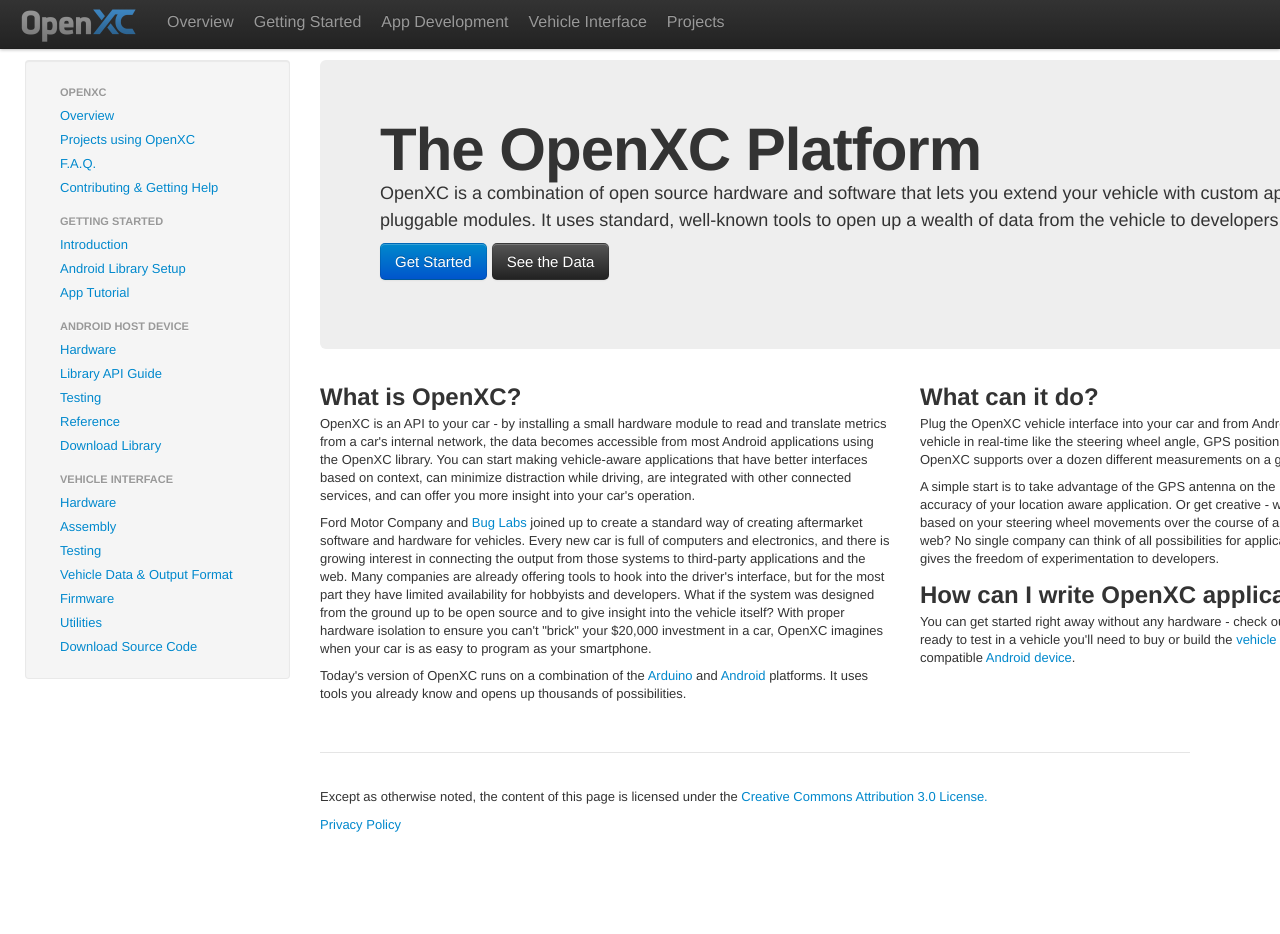
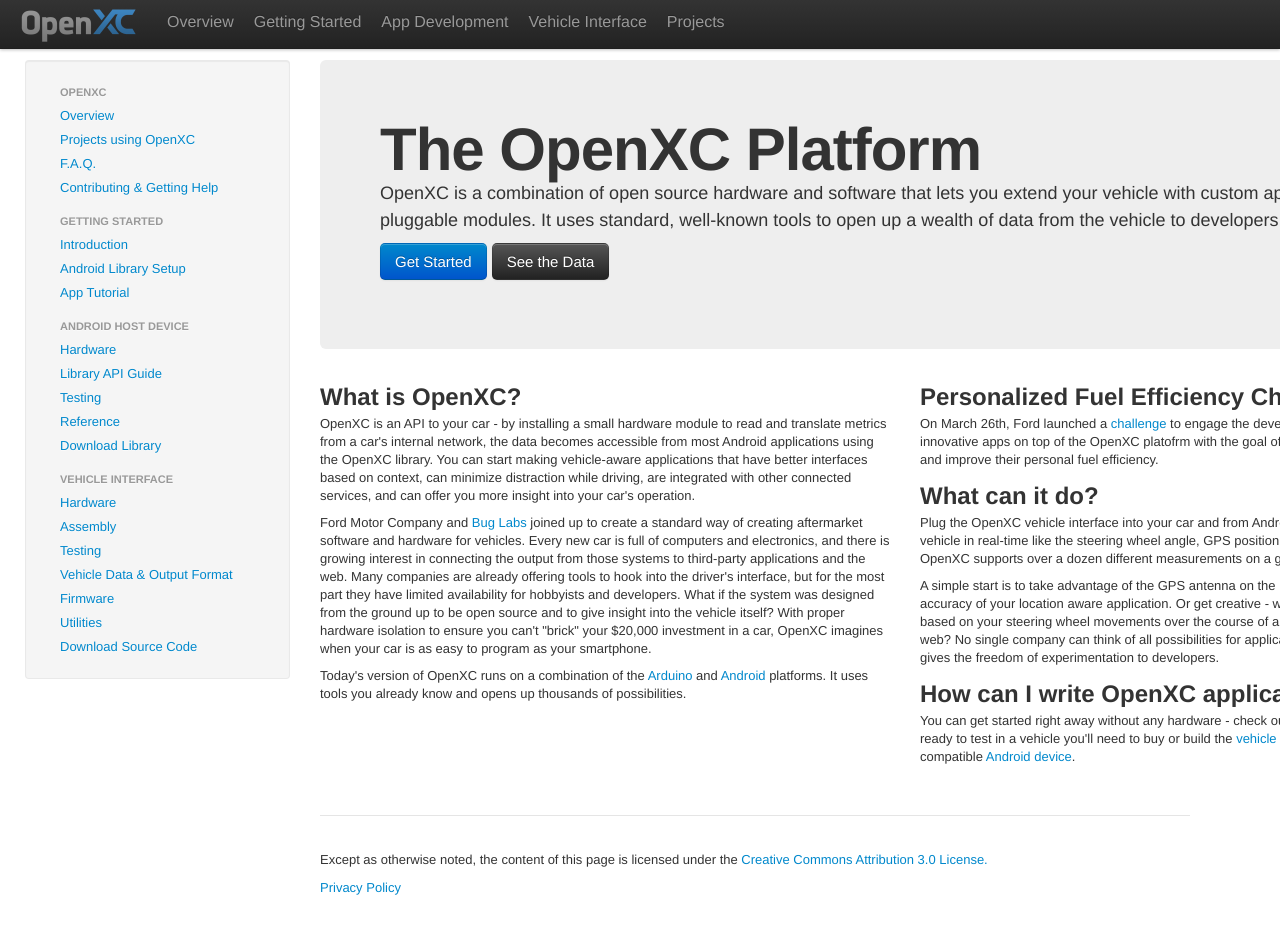
Before and after one commit to openxc/openxcplatform.com, a Jekyll site: the page built from index.html, in a window 1280 px wide and 983 px high. Shown: the top 934 px of the window. Built offline with Jekyll 4.4.1, drawn with Linux system fonts in a browser that asks for light colours; nearby versions of some CDN libraries; Markdown is read by kramdown in place of the engine named in the settings.

Commit message:
Add blurb about fuel efficiency challenge to frontp.age

```diff
--- a/index.html
+++ b/index.html
@@ -68,6 +68,18 @@
             </div>
 
             <div class="span6">
+
+                <h2>Personalized Fuel Efficiency Challenge</h2>
+
+                <p>
+                    On March 26th, Ford launched a <a
+                            href="http://ford.challengepost.com/">challenge</a>
+                    to engage the developer community in creating innovative
+                    apps on top of the OpenXC platofrm with the
+                    goal of helping drivers better understand and improve their
+                    personal fuel efficiency.
+                </p>
+
                 <h2>What can it do?</h2>
 
                 <p>
```
